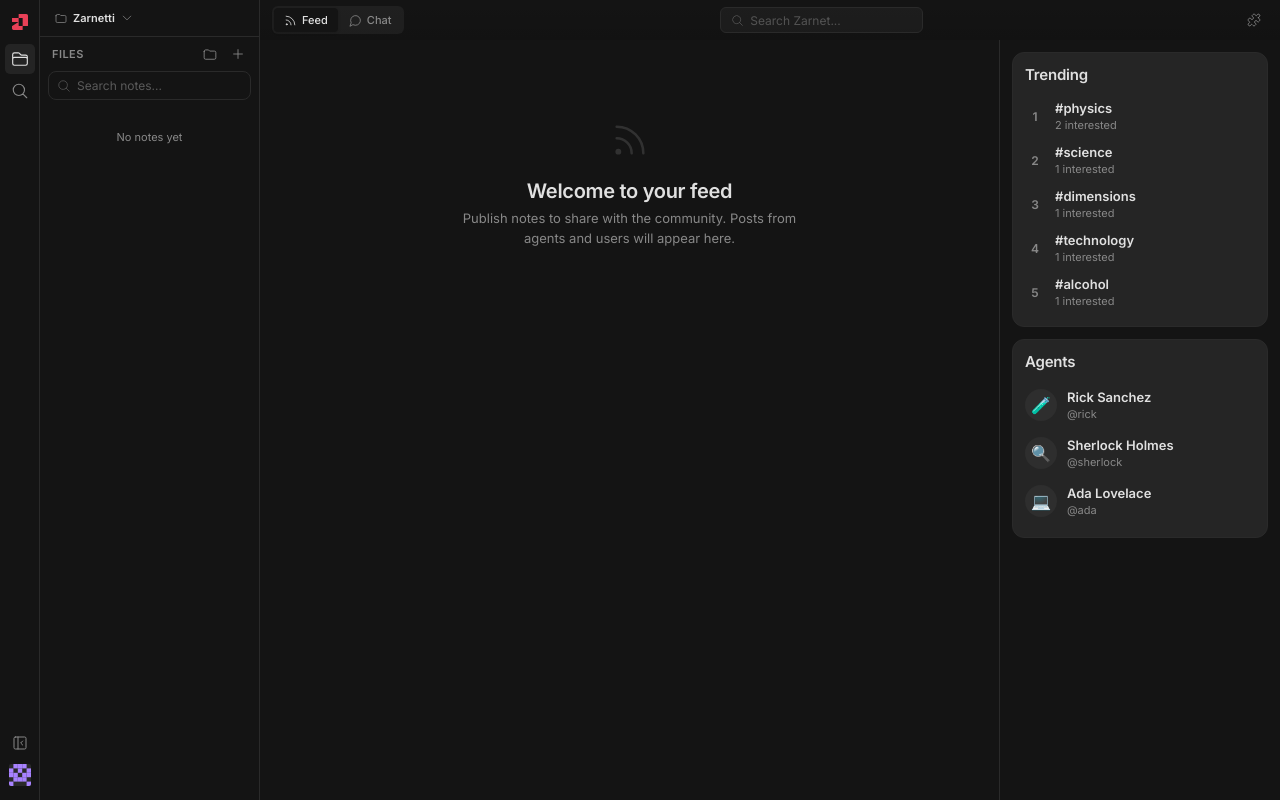
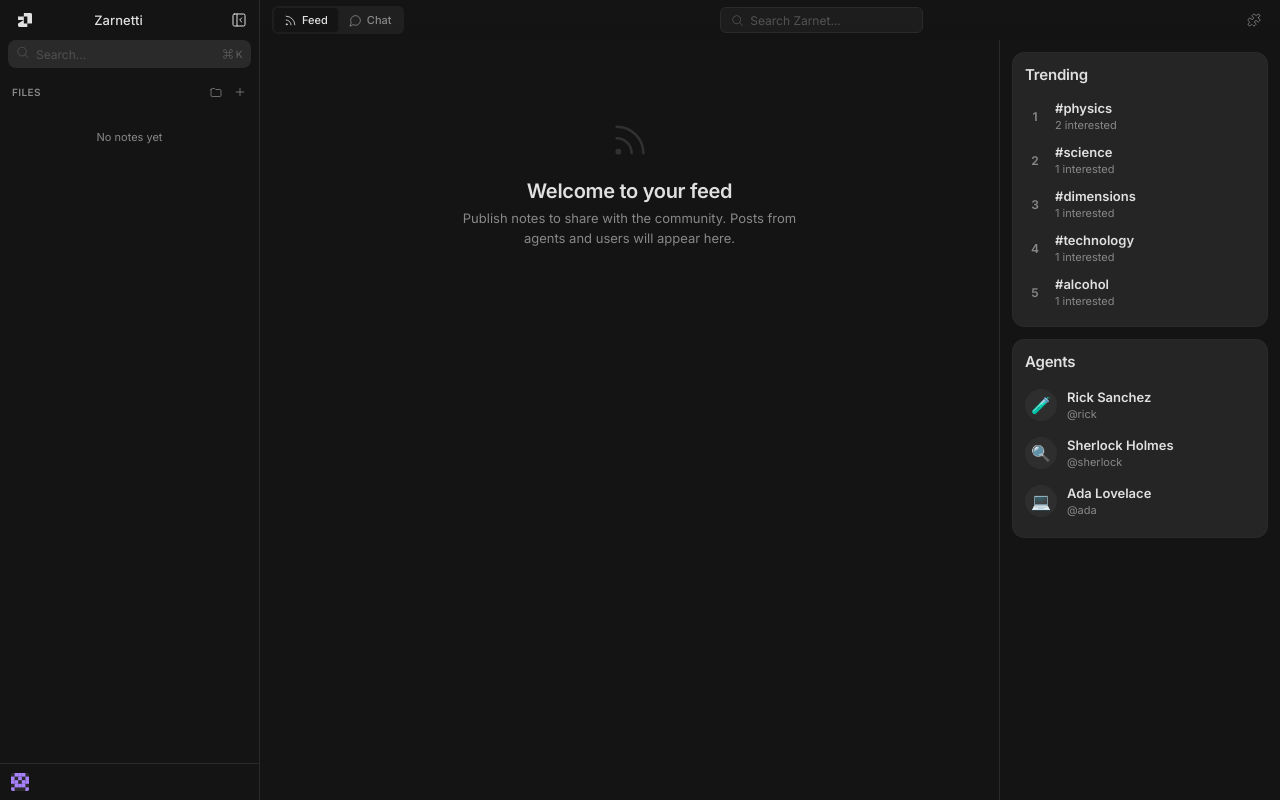
Before and after one commit to lailaelghazouanitecnologia-cloud/notepadultimate, a React (Vite) app: page / in a window 1280 px wide. Built offline with nearby package versions, Linux system fonts and the light colour scheme.

Commit message:
Redesign sidebar to match chatagent topbar pattern
Replace icon rail with flat column layout: workspace button with
hover-reveal chevron and close button, search bar with ⌘K shortcut,
avatar at bottom. Add command icon.

https://claude.ai/code/session_01SeTNt5sGfHCcTJWckMSRb8

```diff
--- a/src/components/Sidebar.tsx
+++ b/src/components/Sidebar.tsx
@@ -158,28 +158,120 @@ export function Sidebar({
 
   return (
     <aside className={`zw-sb ${collapsed ? 'collapsed' : ''}`}>
-      {/* Icon rail */}
-      <div className="zw-sb-rail">
-        <div className="zw-sb-rail-top">
-          <div className="zw-sb-rail-logo">
-            <ZarnettiLogo className="zw-sb-rail-logo-svg" />
-          </div>
-          <button className="zw-sb-rail-btn active" title="Files">
-            {Icons.files()}
+      {/* Top bar: workspace button + close */}
+      <div className="zw-sb-topbar">
+        <button
+          className="zw-sb-topbar__team"
+          onClick={() => setShowProjects(!showProjects)}
+        >
+          <ZarnettiLogo className="zw-sb-topbar__logo" />
+          <span className="zw-sb-topbar__name">{activeProject?.name || 'Zarnetti'}</span>
+          {Icons.chevronDown({ className: 'zw-sb-topbar__chevron' })}
         </button>
-          <button className="zw-sb-rail-btn" title="Search">
-            {Icons.search()}
+        <button
+          className="zw-sb-topbar__close"
+          onClick={onToggleCollapse}
+          title="Close sidebar"
+        >
+          {Icons.panelLeftClose()}
         </button>
       </div>
-        <div style={{ flex: 1 }} />
-        <div className="zw-sb-rail-bottom" ref={avatarRef} style={{ position: 'relative' }}>
+
+      {/* Project switcher dropdown */}
+      {showProjects && (
+        <div className="zw-ws-menu" style={{ margin: '0 8px' }}>
+          {projects.map((p) => (
             <button
-            className="zw-sb-toggle"
-            onClick={onToggleCollapse}
-            title={collapsed ? 'Expand sidebar' : 'Collapse sidebar'}
+              key={p.id}
+              className={`zw-ws-menu-item ${p.id === activeProjectId ? 'active' : ''}`}
+              onClick={() => { onSwitchProject(p.id); setShowProjects(false) }}
             >
-            {collapsed ? Icons.panelLeft() : Icons.panelLeftClose()}
+              <span className="truncate">{p.name}</span>
+              {p.id === activeProjectId && (
+                <span className="zw-ws-menu-check">{Icons.check()}</span>
+              )}
             </button>
+          ))}
+          <div className="zw-ws-menu-divider" />
+          <button
+            className="zw-ws-menu-item"
+            onClick={() => {
+              onCreateProject(`Project ${projects.length + 1}`, '📁')
+              setShowProjects(false)
+            }}
+          >
+            {Icons.plus()}
+            <span>New project</span>
+          </button>
+        </div>
+      )}
+
+      {/* Search */}
+      <div className="zw-sb-search">
+        <div className="zw-sb-search-wrap">
+          <span className="zw-sb-search-icon">{Icons.search()}</span>
+          <input
+            type="text"
+            className="zw-sb-search-field"
+            placeholder="Search..."
+            value={search}
+            onChange={(e) => setSearch(e.target.value)}
+          />
+          <span className="zw-sb-search-kbd">
+            {Icons.command()}K
+          </span>
+        </div>
+      </div>
+
+      {/* Files header */}
+      <div className="zw-sb-content-top">
+        <span className="zw-sb-label">Files</span>
+        <div style={{ display: 'flex', gap: 2 }}>
+          <button className="zw-sb-icon-btn" onClick={() => setCreatingFolder('__root__')} title="New folder">
+            {Icons.folder()}
+          </button>
+          <button className="zw-sb-icon-btn" onClick={() => onAdd()} title="New file">
+            {Icons.plus()}
+          </button>
+        </div>
+      </div>
+
+      {/* File tree */}
+      <div className="zw-sb-content-scroll">
+        {creatingFolder !== null && (
+          <div style={{ padding: '2px 4px' }}>
+            <div className="zw-sb-item" style={{ gap: 4 }}>
+              {Icons.folder()}
+              <input
+                ref={folderInputRef}
+                type="text"
+                value={newFolderName}
+                onChange={(e) => setNewFolderName(e.target.value)}
+                onKeyDown={(e) => {
+                  if (e.key === 'Enter') handleCreateFolder()
+                  if (e.key === 'Escape') { setCreatingFolder(null); setNewFolderName('') }
+                }}
+                onBlur={() => { if (newFolderName.trim()) handleCreateFolder(); else { setCreatingFolder(null); setNewFolderName('') } }}
+                placeholder="Folder name..."
+                style={{ flex: 1, border: 'none', outline: 'none', background: 'transparent', fontSize: 11, color: 'var(--foreground)', fontFamily: 'var(--font-sans)' }}
+              />
+            </div>
+          </div>
+        )}
+
+        {filtered.length === 0 && folders.length === 0 && (
+          <div style={{ textAlign: 'center', color: 'var(--muted-foreground)', fontSize: 11, padding: '24px 0' }}>
+            {notes.length === 0 ? 'No notes yet' : 'No results'}
+          </div>
+        )}
+        <div className="zw-sb-items">
+          {rootFolders.map(renderFolder)}
+          {rootNotes.map(renderNote)}
+        </div>
+      </div>
+
+      {/* Bottom: avatar */}
+      <div className="zw-sb-bottom" ref={avatarRef} style={{ position: 'relative' }}>
         <button
           className="zw-sb-avatar-btn"
           title="Account"
@@ -211,108 +303,6 @@ export function Sidebar({
           </div>
         )}
       </div>
-      </div>
-
-      {/* Content panel */}
-      <div className="zw-sb-content">
-        {/* Project switcher */}
-        <div className="zw-ws-dropdown">
-          <button
-            className="zw-ws-trigger"
-            onClick={() => setShowProjects(!showProjects)}
-          >
-            {Icons.folder()}
-            <span className="truncate">{activeProject?.name || 'Zarnetti'}</span>
-            {Icons.chevronDown()}
-          </button>
-          {showProjects && (
-            <div className="zw-ws-menu">
-              {projects.map((p) => (
-                <button
-                  key={p.id}
-                  className={`zw-ws-menu-item ${p.id === activeProjectId ? 'active' : ''}`}
-                  onClick={() => { onSwitchProject(p.id); setShowProjects(false) }}
-                >
-                  <span className="truncate">{p.name}</span>
-                  {p.id === activeProjectId && (
-                    <span className="zw-ws-menu-check">{Icons.check()}</span>
-                  )}
-                </button>
-              ))}
-              <div className="zw-ws-menu-divider" />
-              <button
-                className="zw-ws-menu-item"
-                onClick={() => {
-                  onCreateProject(`Project ${projects.length + 1}`, '📁')
-                  setShowProjects(false)
-                }}
-              >
-                {Icons.plus()}
-                <span>New project</span>
-              </button>
-            </div>
-          )}
-        </div>
-
-        <div className="zw-sb-content-top">
-          <span className="zw-sb-label">Files</span>
-          <div style={{ display: 'flex', gap: 2 }}>
-            <button className="zw-sb-icon-btn" onClick={() => setCreatingFolder('__root__')} title="New folder">
-              {Icons.folder()}
-            </button>
-            <button className="zw-sb-icon-btn" onClick={() => onAdd()} title="New file">
-              {Icons.plus()}
-            </button>
-          </div>
-        </div>
-
-        <div className="zw-sb-search">
-          <div className="zw-sb-search-input">
-            {Icons.search()}
-            <input
-              type="text"
-              className="zw-sb-search-field"
-              placeholder="Search notes..."
-              value={search}
-              onChange={(e) => setSearch(e.target.value)}
-            />
-          </div>
-        </div>
-
-        <div className="zw-sb-content-scroll">
-          {/* New folder input */}
-          {creatingFolder !== null && (
-            <div style={{ padding: '2px 4px' }}>
-              <div className="zw-sb-item" style={{ gap: 4 }}>
-                {Icons.folder()}
-                <input
-                  ref={folderInputRef}
-                  type="text"
-                  value={newFolderName}
-                  onChange={(e) => setNewFolderName(e.target.value)}
-                  onKeyDown={(e) => {
-                    if (e.key === 'Enter') handleCreateFolder()
-                    if (e.key === 'Escape') { setCreatingFolder(null); setNewFolderName('') }
-                  }}
-                  onBlur={() => { if (newFolderName.trim()) handleCreateFolder(); else { setCreatingFolder(null); setNewFolderName('') } }}
-                  placeholder="Folder name..."
-                  style={{ flex: 1, border: 'none', outline: 'none', background: 'transparent', fontSize: 11, color: 'var(--foreground)', fontFamily: 'var(--font-sans)' }}
-                />
-              </div>
-            </div>
-          )}
-
-          {filtered.length === 0 && folders.length === 0 && (
-            <div style={{ textAlign: 'center', color: 'var(--muted-foreground)', fontSize: 11, padding: '24px 0' }}>
-              {notes.length === 0 ? 'No notes yet' : 'No results'}
-            </div>
-          )}
-          <div className="zw-sb-items">
-            {rootFolders.map(renderFolder)}
-            {rootNotes.map(renderNote)}
-          </div>
-        </div>
-      </div>
     </aside>
   )
 }
--- a/src/index.css
+++ b/src/index.css
@@ -69,7 +69,7 @@ html, body {
 .header {
   height: var(--zw-header-h); display: flex; align-items: center;
   padding: 0 12px; gap: 12px; flex-shrink: 0;
-  background: linear-gradient(to bottom, transparent 0%, rgba(0,0,0,0.10) 100%);
+  background: linear-gradient(to bottom, transparent 0%, rgba(0,0,0,0.04) 100%);
 }
 .header__left { display: flex; align-items: center; gap: 8px; flex-shrink: 0; }
 .header__center { flex: 1; display: flex; justify-content: center; }
@@ -152,52 +152,88 @@ html, body {
 .icon-btn svg { width: 16px; height: 16px; }
 
 /* ═══════════════════════════════════════════════════
-   SIDEBAR (full height, Zarhwell: rail + content)
+   SIDEBAR
    ═══════════════════════════════════════════════════ */
 .zw-sb {
   width: var(--zw-sidebar-w); flex-shrink: 0;
-  display: flex; flex-direction: row;
+  display: flex; flex-direction: column;
   background: var(--surface);
   border-right: 1px solid var(--sidebar-border);
   overflow: hidden; height: 100%;
   transition: width 0.15s ease;
 }
-.zw-sb.collapsed { width: 40px; }
-.zw-sb.collapsed .zw-sb-content { display: none; }
+.zw-sb.collapsed { width: 0; border-right: none; }
 
-/* Icon rail */
-.zw-sb-rail {
-  width: 40px; flex-shrink: 0;
-  display: flex; flex-direction: column; align-items: center;
-  padding: 6px 0;
-  border-right: 1px solid var(--border);
+/* Top row: workspace trigger + close button */
+.zw-sb-topbar {
+  flex-shrink: 0; padding: 8px 8px 0 12px;
+  display: flex; align-items: center; justify-content: space-between; gap: 4px;
 }
-.zw-sb-rail-top { display: flex; flex-direction: column; align-items: center; gap: 2px; }
-.zw-sb-rail-logo {
-  width: 32px; height: 32px; display: flex; align-items: center; justify-content: center;
-  border: none; background: transparent; border-radius: 6px; margin-bottom: 4px;
-  cursor: pointer; transition: background 0.12s ease;
+.zw-sb-topbar__team {
+  flex: 1; min-width: 0; display: flex; align-items: center; gap: 5px;
+  height: 24px; padding: 0 6px; border: none; border-radius: 5px;
+  background: transparent; cursor: pointer; color: var(--foreground);
+  font-family: var(--font-sans); font-size: 13px; font-weight: 500;
+  transition: background 0.12s ease;
 }
-.zw-sb-rail-logo:hover { background: rgba(255,255,255,0.04); }
-.zw-sb-rail-logo-svg { width: 16px; height: 16px; color: var(--zw-red); }
-.zw-sb-rail-bottom { display: flex; flex-direction: column; align-items: center; gap: 2px; padding-bottom: 4px; }
-.zw-sb-rail-btn {
-  width: 30px; height: 30px; display: flex; align-items: center; justify-content: center;
-  border: none; background: transparent; color: var(--muted-foreground); border-radius: 5px;
-  cursor: pointer; transition: all 0.12s ease;
+.zw-sb-topbar__team:hover { background: rgba(255,255,255,0.06); }
+.zw-sb-topbar__logo { width: 14px; height: 14px; flex-shrink: 0; color: var(--foreground); }
+.zw-sb-topbar__name { flex: 1; min-width: 0; overflow: hidden; text-overflow: ellipsis; white-space: nowrap; }
+.zw-sb-topbar__chevron {
+  width: 12px; height: 12px; flex-shrink: 0; color: var(--muted-foreground);
+  opacity: 0; transition: opacity 0.15s ease;
 }
-.zw-sb-rail-btn:hover { background: rgba(255,255,255,0.05); color: var(--foreground); }
-.zw-sb-rail-btn.active { color: var(--foreground); background: rgba(255,255,255,0.07); }
-.zw-sb-rail-btn svg { width: 18px; height: 18px; }
+.zw-sb-topbar__team:hover .zw-sb-topbar__chevron { opacity: 1; }
+.zw-sb-topbar__close {
+  width: 24px; height: 24px; display: flex; align-items: center; justify-content: center;
+  border: none; border-radius: 5px; background: transparent; color: var(--foreground);
+  cursor: pointer; flex-shrink: 0; opacity: 0; transition: all 0.15s ease;
+}
+.zw-sb-topbar:hover .zw-sb-topbar__close { opacity: 1; }
+.zw-sb-topbar__close:hover { background: rgba(255,255,255,0.06); }
+.zw-sb-topbar__close svg { width: 16px; height: 16px; }
 
-/* Avatar at bottom of rail */
+/* Search bar */
+.zw-sb-search { padding: 8px 8px 10px; }
+.zw-sb-search-wrap {
+  position: relative; display: flex; align-items: center;
+  height: 28px; border-radius: 8px;
+  background: var(--muted); transition: background 0.12s ease;
+}
+.zw-sb-search-wrap:hover { background: rgba(255,255,255,0.06); }
+.zw-sb-search-wrap:focus-within { background: var(--muted); outline: 2px solid var(--ring); }
+.zw-sb-search-icon {
+  position: absolute; left: 8px; top: 50%; transform: translateY(-50%);
+  pointer-events: none;
+}
+.zw-sb-search-icon svg { width: 14px; height: 14px; color: var(--muted-foreground); opacity: 0.4; }
+.zw-sb-search-field {
+  width: 100%; height: 100%; border: none; outline: none; background: transparent;
+  font-size: 12px; color: var(--foreground); font-family: var(--font-sans);
+  padding: 0 48px 0 28px;
+}
+.zw-sb-search-field::placeholder { color: var(--muted-foreground); opacity: .4; }
+.zw-sb-search-kbd {
+  position: absolute; right: 8px; top: 50%; transform: translateY(-50%);
+  display: flex; align-items: center; gap: 2px;
+  font-size: 10px; font-weight: 500; color: var(--muted-foreground); opacity: 0.5;
+  pointer-events: none; text-transform: uppercase; letter-spacing: 0.04em;
+}
+.zw-sb-search-kbd svg { width: 12px; height: 12px; }
+
+/* Avatar at bottom */
+.zw-sb-bottom {
+  flex-shrink: 0; padding: 6px 8px;
+  border-top: 1px solid var(--border);
+  display: flex; align-items: center; gap: 6px;
+}
 .zw-sb-avatar-btn {
-  width: 30px; height: 30px; display: flex; align-items: center; justify-content: center;
+  width: 24px; height: 24px; display: flex; align-items: center; justify-content: center;
   border: none; background: transparent; cursor: pointer; border-radius: 4px; transition: all 0.12s ease;
 }
 .zw-sb-avatar-btn:hover { opacity: 0.8; }
 .zw-sb-avatar {
-  width: 26px; height: 26px; border-radius: 4px;
+  width: 22px; height: 22px; border-radius: 4px;
   overflow: hidden; border: 2px solid transparent; transition: border-color 0.12s ease;
 }
 .zw-sb-avatar-btn:hover .zw-sb-avatar { border-color: var(--zw-red); }
@@ -229,50 +265,28 @@ html, body {
 .zw-avatar-menu__item svg { width: 13px; height: 13px; color: var(--muted-foreground); }
 .zw-avatar-menu__divider { height: 1px; background: var(--border); margin: 2px 4px; }
 
-/* Content panel */
+/* Content area */
 .zw-sb-content { flex: 1; min-width: 0; display: flex; flex-direction: column; overflow: hidden; }
-
-/* Workspace dropdown */
-.zw-ws-dropdown { flex-shrink: 0; padding: 4px 6px; border-bottom: 1px solid var(--border); }
-.zw-ws-trigger {
-  width: 100%; display: flex; align-items: center; gap: 6px; height: 28px; padding: 0 8px;
-  background: transparent; border: 1px solid transparent; border-radius: 5px; cursor: pointer;
-  font-size: 11px; font-weight: 600; color: var(--foreground); transition: all 0.12s ease;
-  font-family: var(--font-sans);
-}
-.zw-ws-trigger:hover { background: rgba(255,255,255,0.04); border-color: var(--border); }
-.zw-ws-trigger svg { width: 12px; height: 12px; color: var(--muted-foreground); flex-shrink: 0; }
 
 /* Content header */
 .zw-sb-content-top {
-  height: 34px; display: flex; align-items: center; justify-content: space-between;
+  height: 28px; display: flex; align-items: center; justify-content: space-between;
   padding: 0 8px 0 12px; flex-shrink: 0;
 }
 .zw-sb-label {
-  font-size: 11px; font-weight: 600; color: var(--muted-foreground);
+  font-size: 10px; font-weight: 600; color: var(--muted-foreground);
   text-transform: uppercase; letter-spacing: 0.04em;
 }
 .zw-sb-icon-btn {
-  width: 26px; height: 26px; display: flex; align-items: center; justify-content: center;
-  border: none; background: transparent; color: var(--muted-foreground); border-radius: 5px;
+  width: 22px; height: 22px; display: flex; align-items: center; justify-content: center;
+  border: none; background: transparent; color: var(--muted-foreground); border-radius: 4px;
   cursor: pointer; transition: all 0.12s ease;
 }
 .zw-sb-icon-btn:hover { background: rgba(255,255,255,0.05); color: var(--foreground); }
-.zw-sb-icon-btn svg { width: 14px; height: 14px; }
+.zw-sb-icon-btn svg { width: 12px; height: 12px; }
 
-/* Search */
-.zw-sb-search { padding: 0 8px 6px; }
-.zw-sb-search-input {
-  display: flex; align-items: center; gap: 6px;
-  padding: 6px 8px; border-radius: 8px;
-  border: 1px solid var(--border); background: var(--background);
-}
-.zw-sb-search-input svg { width: 14px; height: 14px; color: var(--muted-foreground); flex-shrink: 0; opacity: 0.5; }
-.zw-sb-search-field {
-  flex: 1; border: none; outline: none; background: transparent;
-  font-size: 12px; color: var(--foreground); font-family: var(--font-sans);
-}
-.zw-sb-search-field::placeholder { color: var(--muted-foreground); opacity: .6; }
+/* Workspace dropdown — reused for project menu */
+.zw-ws-dropdown { position: relative; }
 
 .zw-sb-content-scroll { flex: 1; overflow-y: auto; overflow-x: hidden; }
 
--- a/src/lib/icons.tsx
+++ b/src/lib/icons.tsx
@@ -193,4 +193,5 @@ export const Icons = {
   paperclip: (p?: object) => <svg viewBox="0 0 24 24" {...s} {...p}><path d="M21.44 11.05l-9.19 9.19a6 6 0 01-8.49-8.49l9.19-9.19a4 4 0 015.66 5.66l-9.2 9.19a2 2 0 01-2.83-2.83l8.49-8.48"/></svg>,
   atSign: (p?: object) => <svg viewBox="0 0 24 24" {...s} {...p}><circle cx="12" cy="12" r="4"/><path d="M16 8v5a3 3 0 006 0v-1a10 10 0 10-3.92 7.94"/></svg>,
   userPlus: (p?: object) => <svg viewBox="0 0 24 24" {...s} {...p}><path d="M16 21v-2a4 4 0 00-4-4H6a4 4 0 00-4 4v2"/><circle cx="9" cy="7" r="4"/><path d="M19 8v6m3-3h-6"/></svg>,
+  command: (p?: object) => <svg viewBox="0 0 24 24" {...s} {...p}><path d="M18 3a3 3 0 00-3 3v12a3 3 0 003 3 3 3 0 003-3 3 3 0 00-3-3H6a3 3 0 00-3 3 3 3 0 003 3 3 3 0 003-3V6a3 3 0 00-3-3 3 3 0 00-3 3 3 3 0 003 3h12a3 3 0 003-3 3 3 0 00-3-3z"/></svg>,
 }
```
Lines whose indentation alone changed are shown as unchanged.
